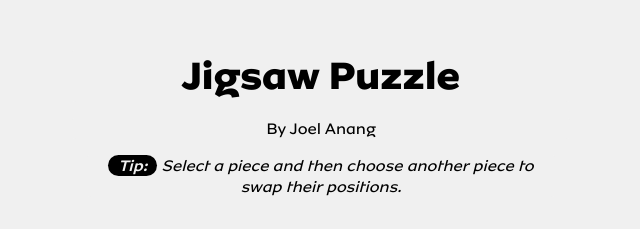
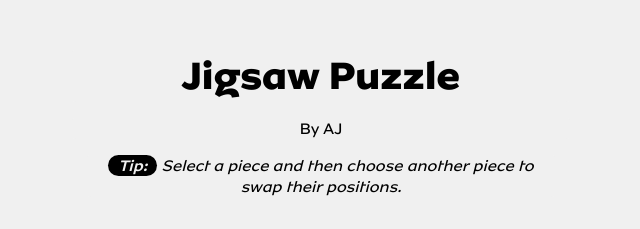
Before and after one commit to Jo-erl/Jigsaw-Puzzle, a plain HTML site: page index.html in a window 1280 px wide. Shown: the part 250-479 px from the top of the page, 319-959 px from the left. Drawn offline with Linux system fonts and the light colour scheme.

Commit message:
Update index.html

```diff
--- a/index.html
+++ b/index.html
@@ -11,7 +11,7 @@
     <div id="content-wrapper">
       <div id="start-menu">
         <h1>Jigsaw Puzzle</h1>
-        <p>By Joel Anang</p>
+        <p>By AJ</p>
         <p class="tip">
           <i
             ><span>Tip:</span> Select a piece and then choose another piece to
```
